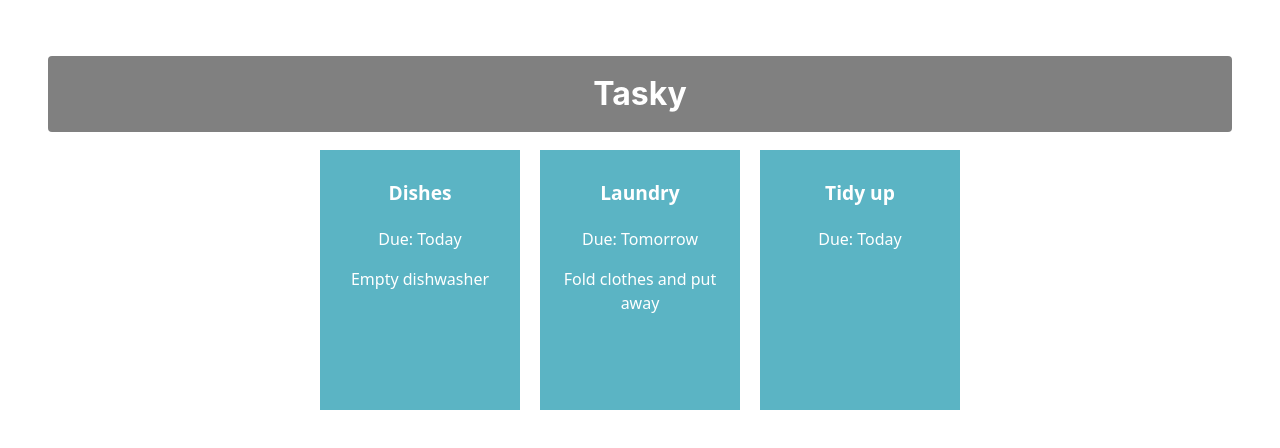
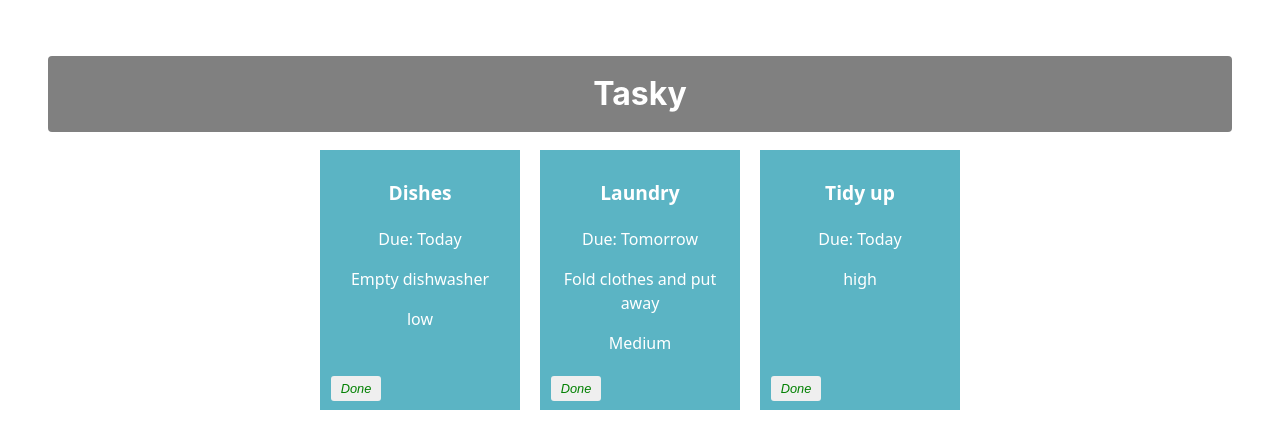
Before and after one commit to Raels24/react-basics-labs, a React (Vite) app in the folder tasky/: page / in a window 1280 px wide. Shown: the top 448 px of the page. Built offline with nearby package versions, Linux system fonts and the light colour scheme.

Commit message:
Mark task as done

```diff
--- a/tasky/src/App.css
+++ b/tasky/src/App.css
@@ -40,3 +40,21 @@
   font-weight: bold;
   font-size: 1.2em;
 }
+
+
+button {
+  border: none;
+  border-radius: 3px;
+  font-style: italic;
+  font-size: 0.8em;
+  margin: 4px 6px;
+  width: 50px;
+  height: 25px;
+}
+
+.doneButton {
+  position: absolute;
+  bottom: 5px;
+  left: 5px;
+  color: green;
+}
--- a/tasky/src/App.jsx
+++ b/tasky/src/App.jsx
@@ -6,23 +6,36 @@
 
    const [ taskState, setTaskState ] = useState({
     tasks: [
-      { id: 1, title:"Dishes", description: "Empty dishwasher", deadline: "Today" },
-      { id: 2, title: "Laundry", description: "Fold clothes and put away", deadline: "Tomorrow" },
-      { id: 3, title: "Tidy up", deadline: "Today" }
+      { id: 1, title:"Dishes", description: "Empty dishwasher", deadline: "Today", priority: "low" },
+      { id: 2, title: "Laundry", description: "Fold clothes and put away", deadline: "Tomorrow", priority: "Medium" },
+      { id: 3, title: "Tidy up", deadline: "Today", priority: "high",  }
     ]
   });
+
+    const doneHandler = (taskIndex) => {
+    const tasks = [...taskState.tasks];
+    tasks[taskIndex].done = !tasks[taskIndex].done;
+    setTaskState({tasks});
+    console.log(`${taskIndex} ${tasks[taskIndex].done}`);
+  }
+
 
    return (
     <div className="container">
       <h1>Tasky</h1>
-        {taskState.tasks.map((task) => (
+          {taskState.tasks.map((task, index) => (
     <Task
       title={task.title}
       description={task.description}
       deadline={task.deadline}
+      priority={task.priority}
       key={task.id}
+      done={task.done}
+      markDone={() => doneHandler(index)}
     />
+
   ))}
+
 
     </div>
   );
--- a/tasky/src/components/Task.jsx
+++ b/tasky/src/components/Task.jsx
@@ -3,10 +3,14 @@
 const Task = (props) => {
 
     return (
-        <div className="card">
+          <div className="card" style={{backgroundColor: props.done ? 'lightgrey' : '#5bb4c4'}}>
             <p className="title">{props.title}</p>
             <p>Due: {props.deadline}</p>
             <p>{props.description}</p>
+            <p> {props.priority}</p>
+            <button onClick={props.markDone} className='doneButton'>Done</button>
+
+
         </div>
     )
 }
```
